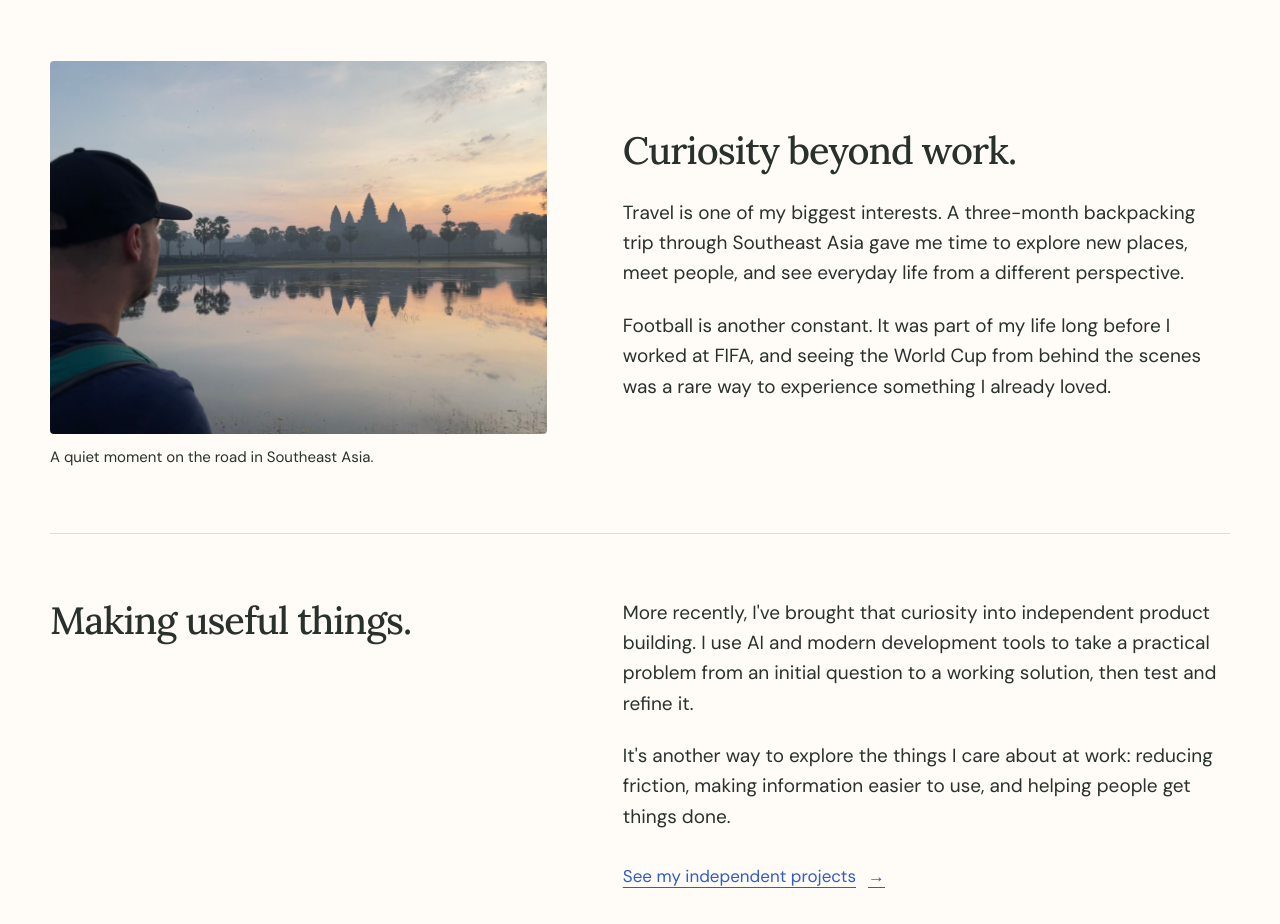
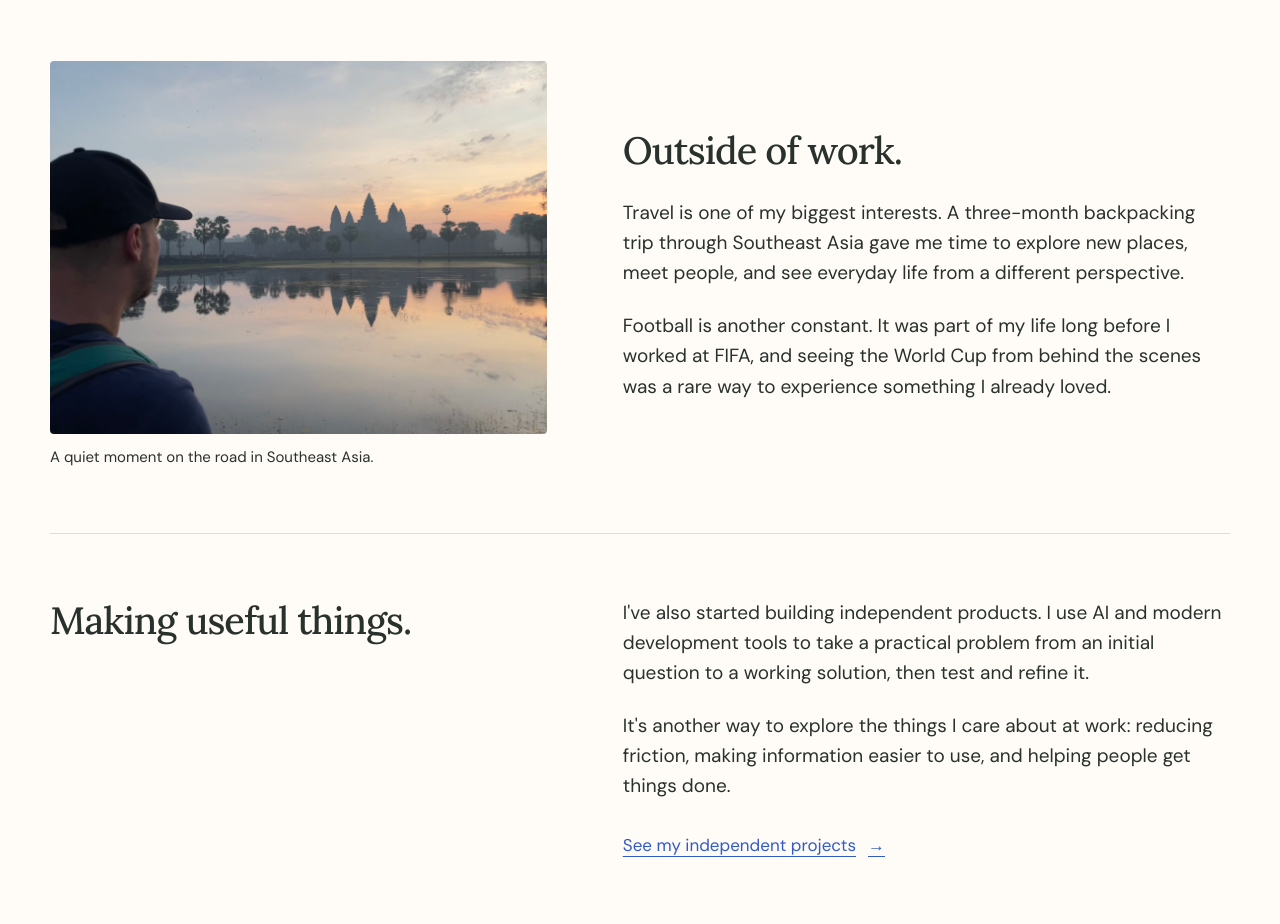
Before and after one commit to raf0x/rlemor.com, a Next.js app: page /about in a window 1280 px wide. Shown: the part 920-1844 px from the top of the page. Built offline with nearby package versions, Linux system fonts and the light colour scheme.

Commit message:
Make About interests and product-building copy more direct

```diff
--- a/app/about/page.tsx
+++ b/app/about/page.tsx
@@ -109,7 +109,7 @@ export default function AboutPage() {
             <figcaption>A quiet moment on the road in Southeast Asia.</figcaption>
           </figure>
           <div className={styles.storyCopy}>
-            <h2 id="beyond-work">Curiosity beyond work.</h2>
+            <h2 id="beyond-work">Outside of work.</h2>
             <p>
               Travel is one of my biggest interests. A three-month backpacking
               trip through Southeast Asia gave me time to explore new places,
@@ -127,10 +127,9 @@ export default function AboutPage() {
           <h2 id="building">Making useful things.</h2>
           <div className={styles.storyCopy}>
             <p>
-              More recently, I&apos;ve brought that curiosity into independent
-              product building. I use AI and modern development tools to take a
-              practical problem from an initial question to a working solution,
-              then test and refine it.
+              I&apos;ve also started building independent products. I use AI and
+              modern development tools to take a practical problem from an
+              initial question to a working solution, then test and refine it.
             </p>
             <p>
               It&apos;s another way to explore the things I care about at work:
```
